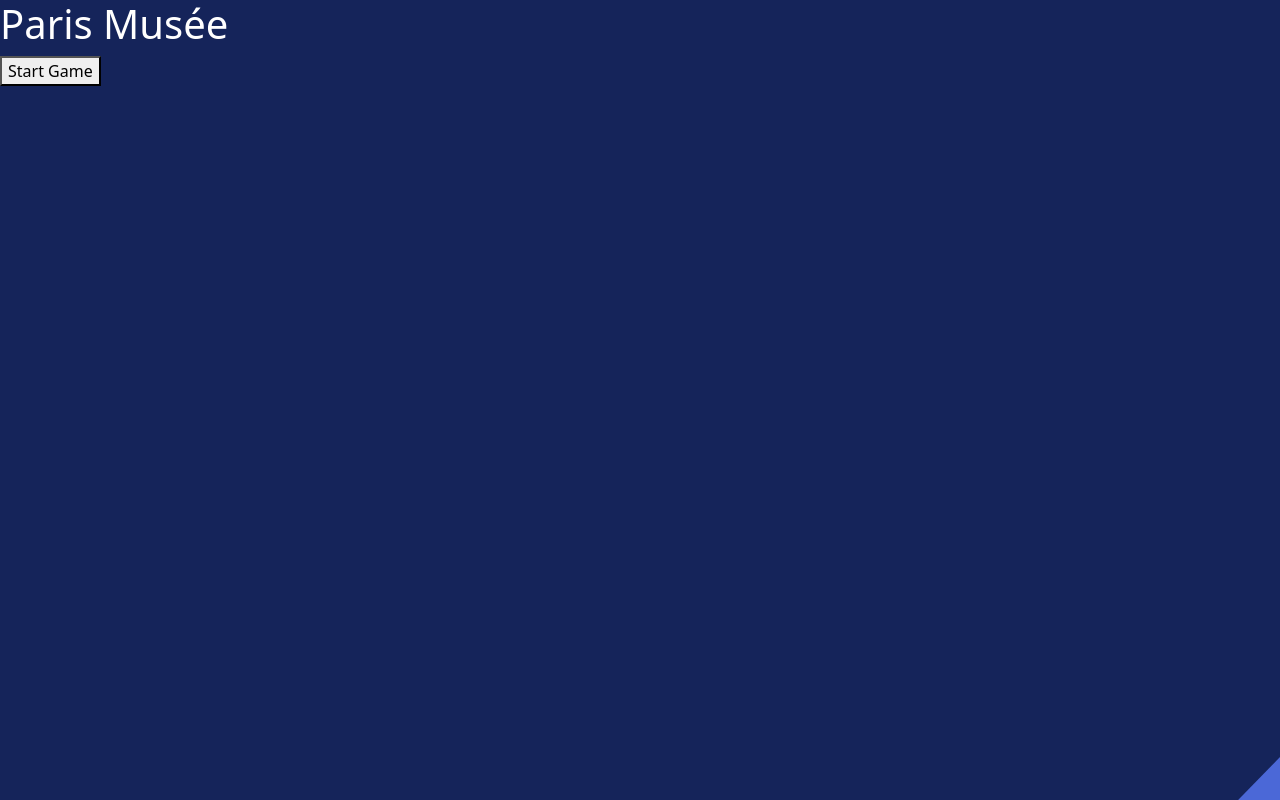
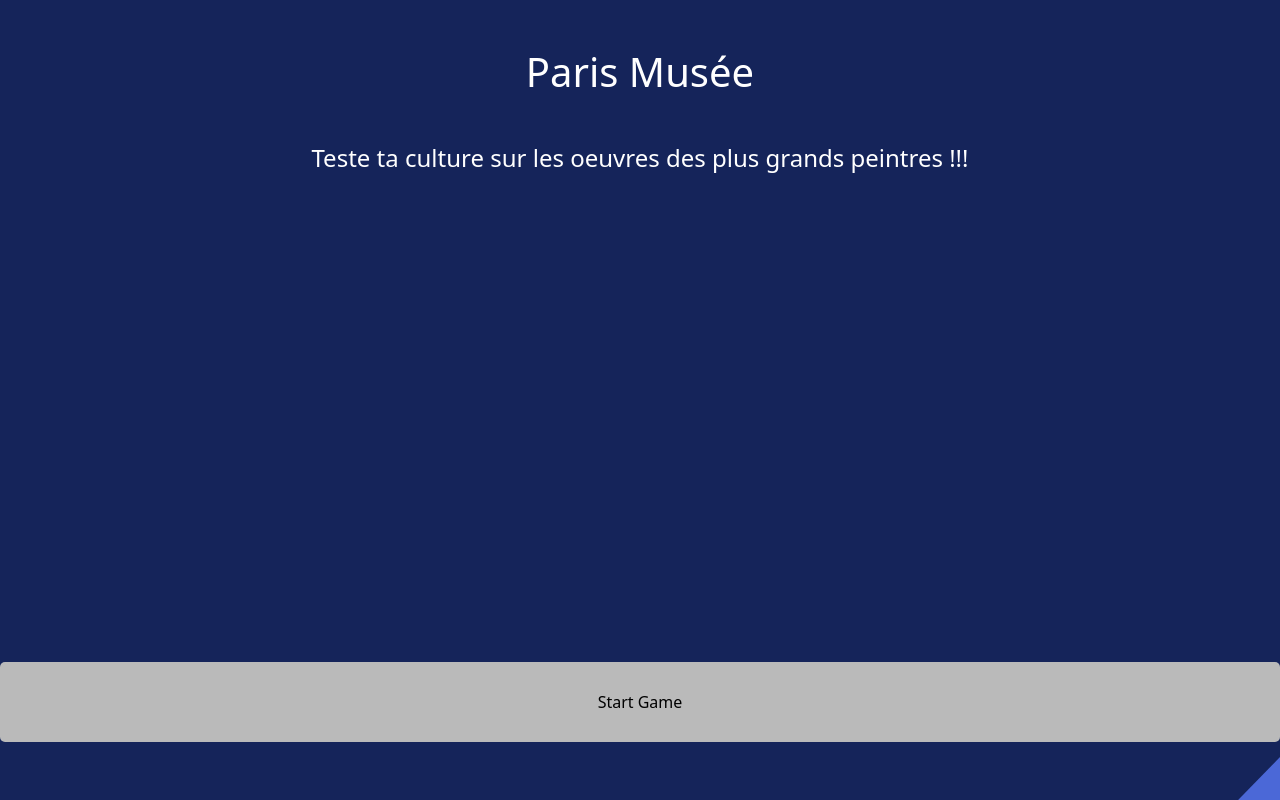
Before and after one commit to jwheatp/cyril-projet-paris-musees, a Vue app in the folder client/: page / in a window 1280 px wide. Built offline with nearby package versions, Linux system fonts and the light colour scheme.

Commit message:
update : add CSS to HomeView

```diff
--- a/client/src/views/HomeView.vue
+++ b/client/src/views/HomeView.vue
@@ -1,9 +1,32 @@
 <script setup></script>
 
 <template>
-	<h1>Paris Musée</h1>
+	<section class="d-flex flex-column justify-content-between">
+		<div>
+			<h1 class="text-center mt-5">Paris Musée</h1>
+			<h2 class="text-center h4 mt-5">
+				Teste ta culture sur les oeuvres des plus grands peintres !!!
+			</h2>
+		</div>
 
-	<RouterLink to="/game">
-		<button>Start Game</button>
-	</RouterLink>
+		<RouterLink to="/game" class="mb-5">
+			<button class="startBtn">Start Game</button>
+		</RouterLink>
+	</section>
 </template>
+
+<style scoped lang="scss">
+section {
+	width: 100vw;
+	height: 100vh;
+
+	.startBtn {
+		background-color: #bababa;
+		border: none;
+		border-radius: 5px;
+		margin: 10px 0;
+		width: 100%;
+		height: 80px;
+	}
+}
+</style>
```
